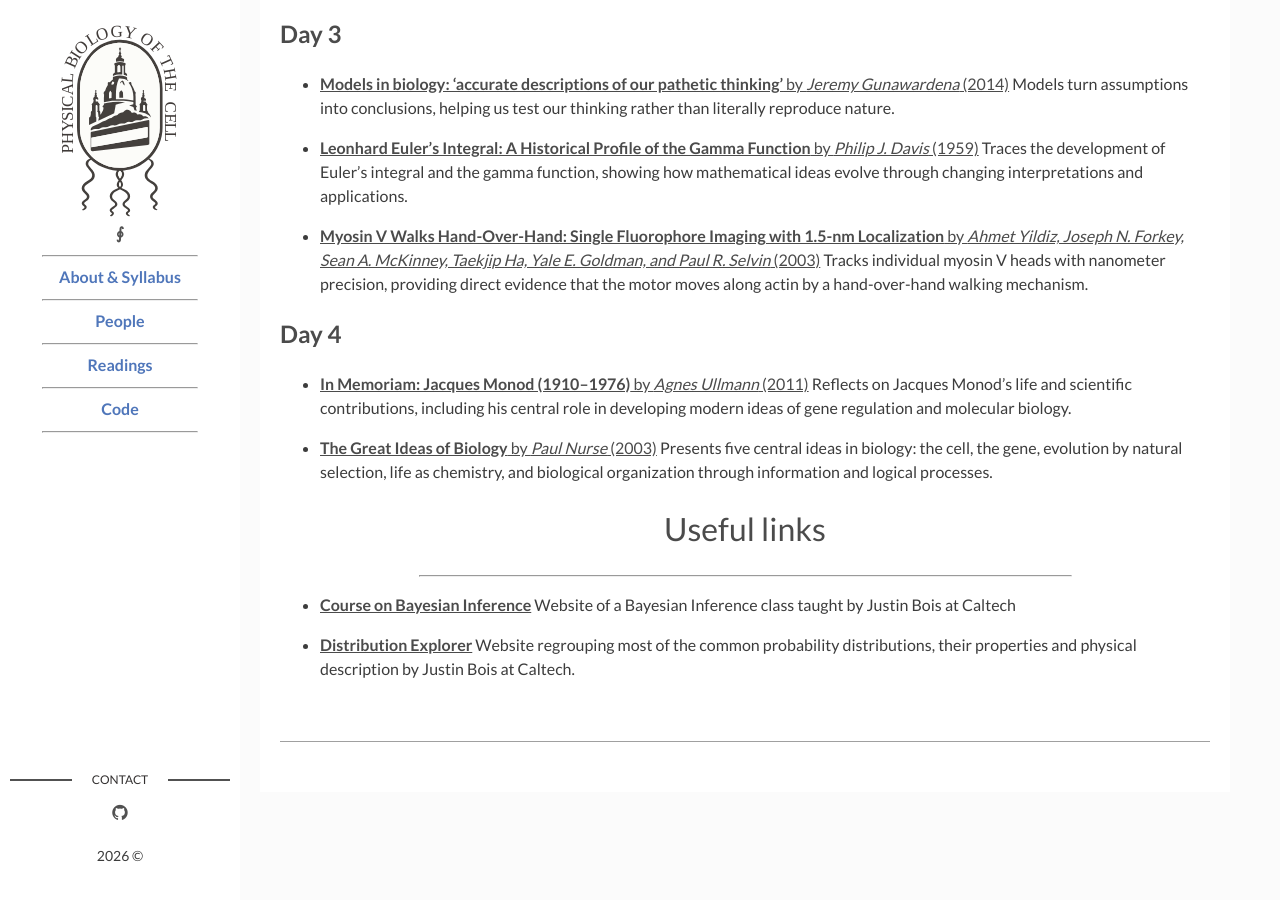
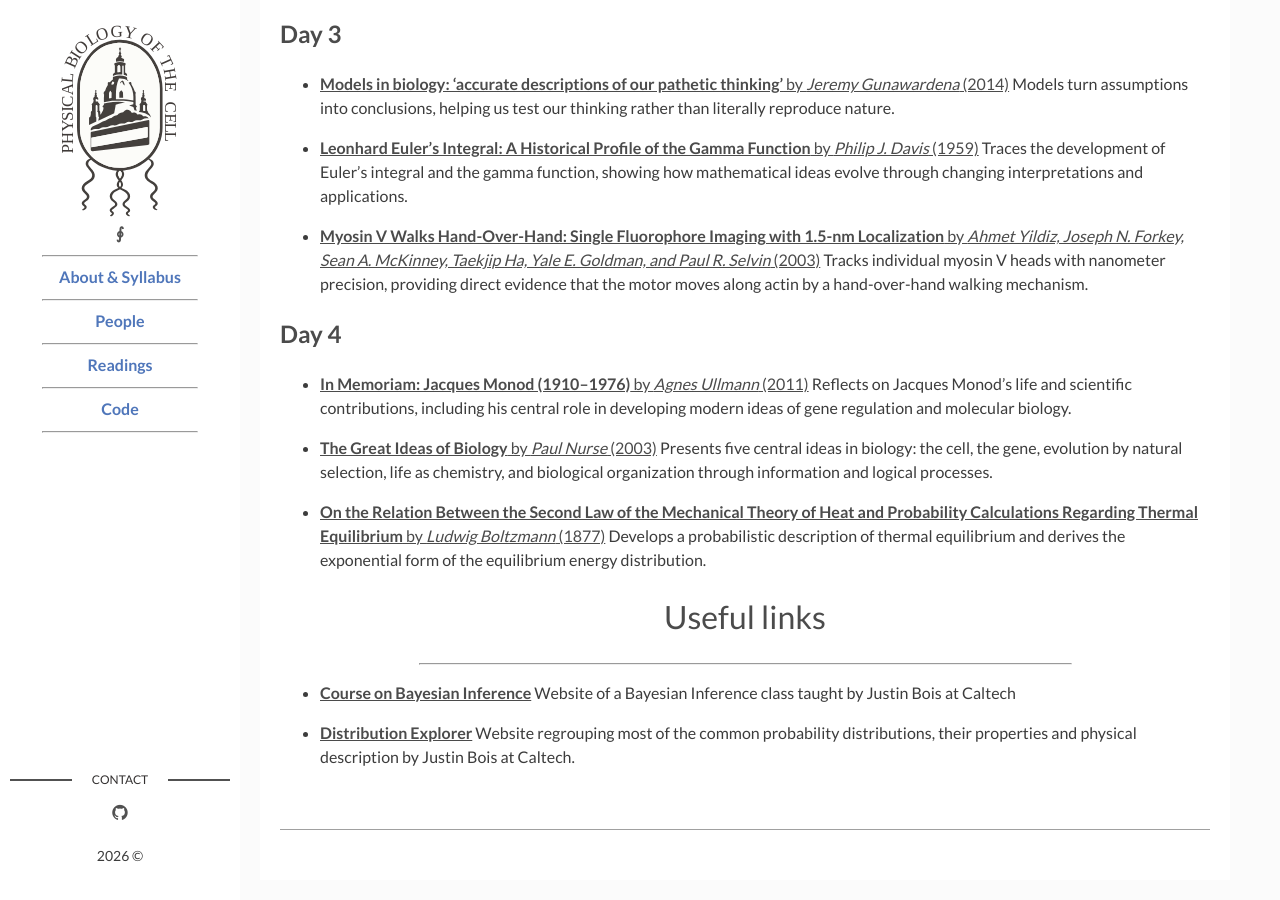
Before and after one commit to RPGroup-PBoC/dresdenPBoC2026, a Jekyll site: the page built from page03_readings.md, in a window 1280 px wide and 900 px high, scrolled down 795 px. Built offline with Jekyll 4.4.1, drawn with Linux system fonts in a browser that asks for light colours.

Commit message:
adding boltzmann

```diff
--- a/_data/readings.yaml
+++ b/_data/readings.yaml
@@ -80,6 +80,14 @@ Day 4:
    link: Nurse2003.pdf
    description: >
         Presents five central ideas in biology: the cell, the gene, evolution by natural selection, life as chemistry, and biological organization through information and logical processes.
+
+ - pub:
+   title: "On the Relation Between the Second Law of the Mechanical Theory of Heat and Probability Calculations Regarding Thermal Equilibrium"
+   authors: Ludwig Boltzmann
+   year: 1877
+   link: Boltzmann1877.pdf
+   description: >
+        Develops a probabilistic description of thermal equilibrium and derives the exponential form of the equilibrium energy distribution.
 #  - pub:
 #    title: Flagellar Elongation and Shortening in Chlamydomonas, The Use of Cycloheximide and Colchicine to Study the Synthesis and Assembly of Flagellar Proteins
 #    authors: Joel L. Rosenbaum, John E. Moulder, and David L. Ringo
```
